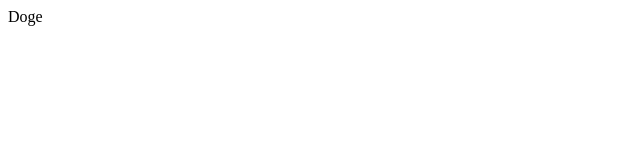
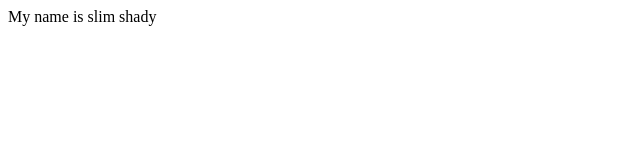
Before and after one commit to SorenPeterson/boilerplate, a React app: page / in a window 1280 px wide. Shown: the top 160 px of the page, without its empty margins (0-640 px from the left). Built offline with nearby package versions, Linux system fonts and the light colour scheme.

Commit message:
hot reloading with react has been enabled

```diff
--- a/package.json
+++ b/package.json
@@ -5,7 +5,7 @@
   "main": "index.js",
   "scripts": {
     "test": "echo \"Error: no test specified\" && exit 1",
-    "dev": "webpack-dev-server"
+    "dev": "webpack-dev-server --progress --inline --hot"
   },
   "author": "",
   "license": "ISC",
@@ -14,6 +14,7 @@
     "babel-loader": "^6.2.4",
     "babel-preset-es2015": "^6.13.2",
     "babel-preset-react": "^6.11.1",
+    "babel-preset-react-hmre": "^1.1.1",
     "eslint": "^3.2.2",
     "eslint-plugin-react": "^6.0.0",
     "html-webpack-plugin": "^2.22.0",
@@ -27,6 +28,7 @@
   },
   "dependencies": {
     "react": "^15.3.0",
-    "react-dom": "^15.3.0"
+    "react-dom": "^15.3.0",
+    "redux": "^3.5.2"
   }
 }
--- a/src/doge.jsx
+++ b/src/doge.jsx
@@ -3,7 +3,7 @@ const {Component} = React;
 
 class Doge extends Component {
     render () {
-        return <div>Doge</div>;
+        return <div>My name is slim shady</div>;
     }
 }
 
--- a/src/index.jsx
+++ b/src/index.jsx
@@ -1,5 +1,6 @@
 import React from 'react';
 import ReactDOM from 'react-dom';
+import {createStore} from 'redux';
 
 import Doge from './doge.jsx';
 
--- a/src/reducer.js
+++ b/src/reducer.js
@@ -0,0 +1,3 @@
+export default function reducer(state = {}, action) {
+    let {type} = action;
+}
--- a/webpack.config.js
+++ b/webpack.config.js
@@ -18,12 +18,13 @@ module.exports = {
                 include: path.join(__dirname, 'src'),
                 loader: 'babel',
                 query: {
-                    presets: ['react', 'es2015']
+                    presets: ['es2015', 'react', 'react-hmre']
                 }
             }
         ]
     },
     devServer: {
-        hot: true
+        hot: true,
+        contentBase: path.join(__dirname, 'public')
     }
 };
```
